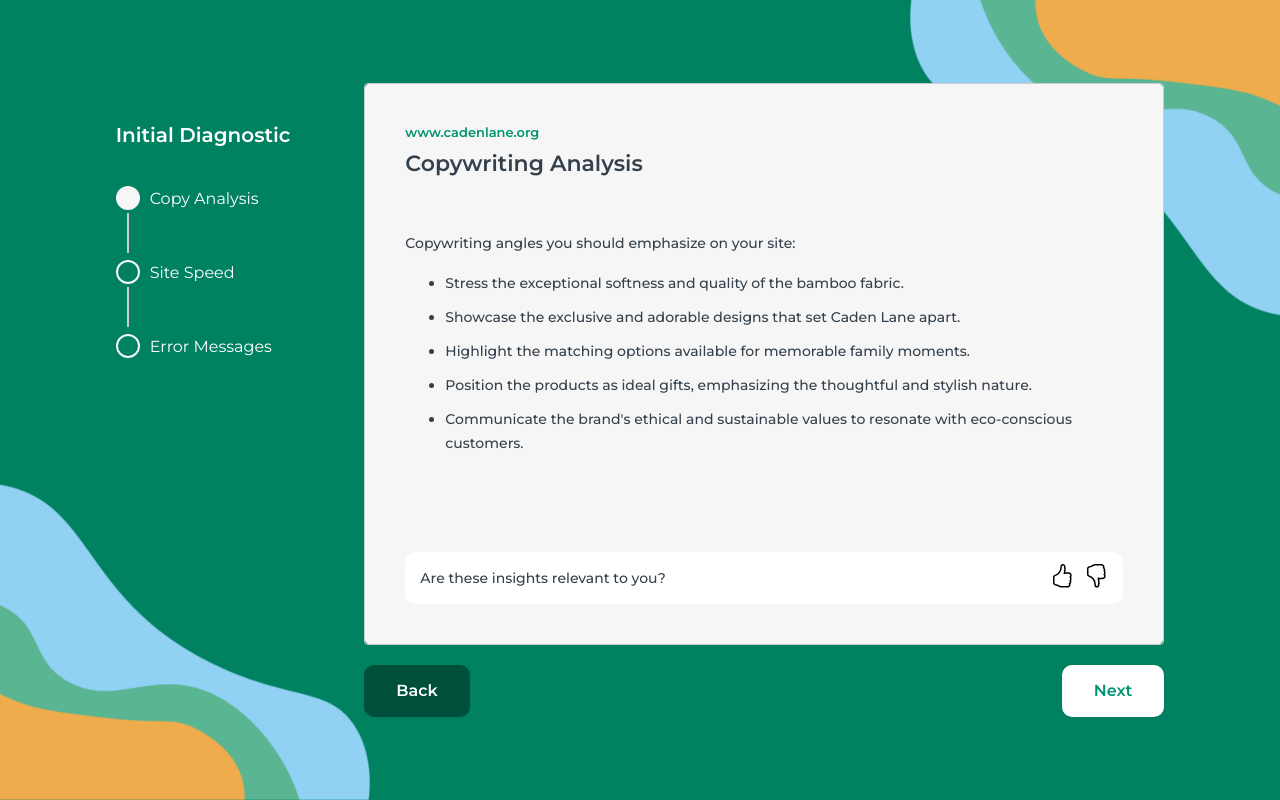
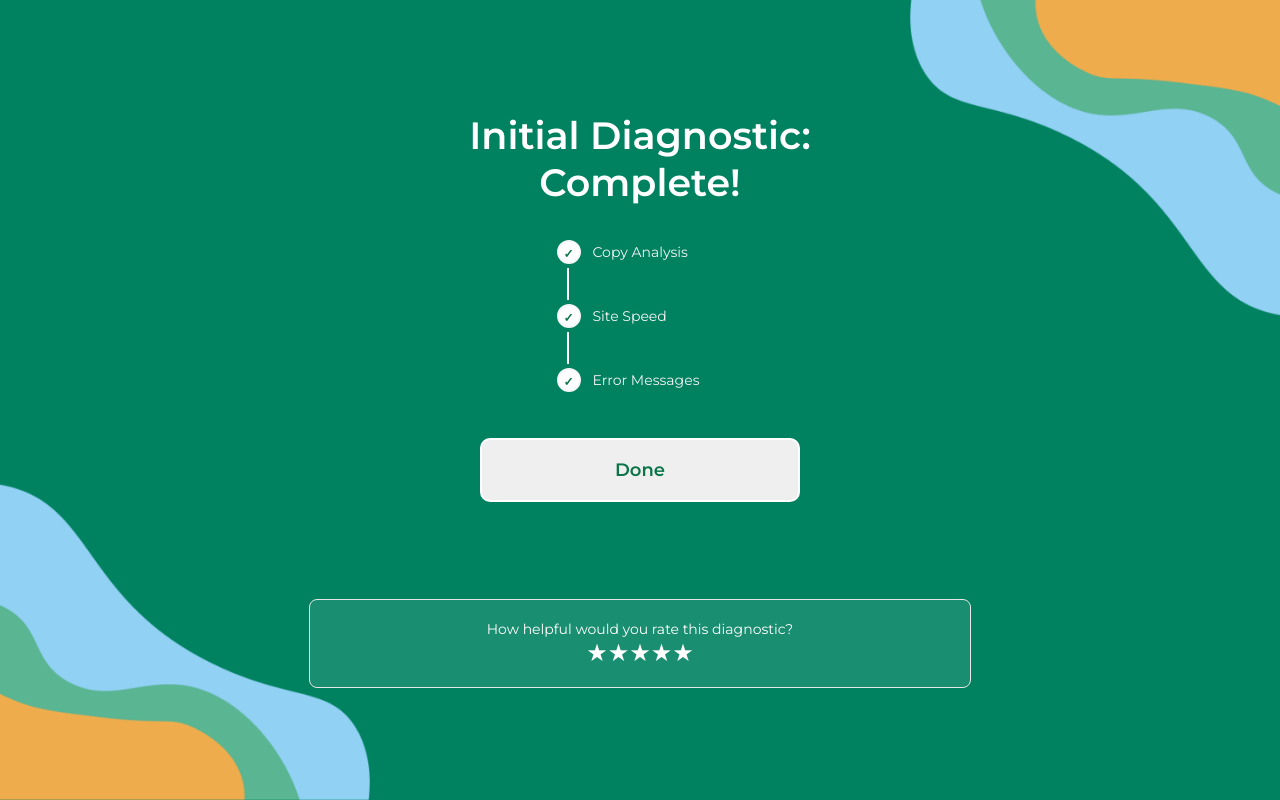
Before and after one commit to AdamsEugene/page-vitals, a Vue app: page /success in a window 1280 px wide. Built offline with nearby package versions, Linux system fonts and the light colour scheme.

Commit message:
saving success page

```diff
--- a/src/App.vue
+++ b/src/App.vue
@@ -2,13 +2,15 @@
 import GetStarted from './components/GetStarted.vue';
 import Steppers from './components/Steppers.vue';
 import FeedbackModal from './components/FeedbackModal.vue';
+import Success from './components/Success.vue';
 </script>
 
 <template>
   <div id="app" >
     <!-- <GetStarted /> -->
-    <Steppers />
+    <!-- <Steppers /> -->
     <!-- <FeedbackModal/> -->
+    <Success/>
   </div>
 </template>
 
--- /dev/null
+++ b/src/components/Success.vue
@@ -0,0 +1,234 @@
+<!-- <script setup lang="ts">
+</script> -->
+
+<template>
+  <section class="page_vitals_get_started">
+    <div id="page_vitals_get_started_cover_div">
+      <h5 id="page_vitals_get_started_cover_heading">Initial Diagnostic: <br> Complete! </h5>
+      <!-- <p id="page_vitals_get_started_cover_content">
+        While waiting for UX observations from your heatmap data, check out these initial insights to get started optimizing your site
+      </p> -->
+
+    <div id="page_vitals_stepper_cover">
+    <div id="page_vitails_mk-stepper">
+      <details class="mk-stepper-step">
+        <summary class="mk-stepper-step__header"><span class="mk-stepper-step__icon">&#10003;</span><span class="mk-stepper-step__label">Copy Analysis</span></summary>
+      </details>
+      <details class="mk-stepper-step">
+        <summary class="mk-stepper-step__header"><span class="mk-stepper-step__icon">&#10003;</span><span class="mk-stepper-step__label">Site Speed</span></summary>
+      </details>
+      <details class="mk-stepper-step">
+        <summary class="mk-stepper-step__header"><span class="mk-stepper-step__icon">&#10003;</span><span class="mk-stepper-step__label">Error Messages</span></summary>
+      </details>
+    </div>
+    <button id="page_vital_get_started_button">
+      Done
+    </button> <br><br> <br>
+
+    <div class="page_vitals_Stars_rating_wrapper">
+      <p id="page_vitals_return_text">How helpful would you rate this diagnostic?</p>
+
+        <div class="page_vitals_star_rating_div">
+    <span
+      v-for="star in stars"
+      :key="star.id"
+      @mouseover="hoverStar(star)"
+      @click="selectStar(star)"
+      @mouseleave="resetStars"
+      :class="{ 'selected': star.selected, 'hovered': star.hovered }"
+    >
+      &#9733; <!-- Filled star unicode character -->
+    </span>
+  </div>
+    </div>
+  </div>
+
+    </div>
+  </section>
+</template>
+
+<script setup>
+import { ref } from 'vue';
+
+const stars = ref([
+  { id: 1, selected: false, hovered: false },
+  { id: 2, selected: false, hovered: false },
+  { id: 3, selected: false, hovered: false },
+  { id: 4, selected: false, hovered: false },
+  { id: 5, selected: false, hovered: false },
+]);
+
+const hoverStar = (star) => {
+  stars.value.forEach((s) => (s.hovered = s.id <= star.id));
+};
+
+const resetStars = () => {
+  stars.value.forEach((s) => (s.hovered = false));
+};
+
+const selectStar = (star) => {
+  stars.value.forEach((s) => {
+    if (s.id <= star.id) {
+      s.selected = true;
+    } else {
+      s.selected = false;
+    }
+  });
+};
+</script>
+<style scoped>
+.page_vitals_get_started{
+width: 100vw;
+height: 100vh;
+display: flex;
+justify-content: center;
+align-items: center;
+position: absolute;
+z-index: 1;
+}
+
+#page_vitals_get_started_cover_div{
+  width: 440px;
+  /* margin-top: -5%; */
+}
+
+#page_vitals_get_started_cover_heading{
+  color: var(--Grey-White, #FFF);
+text-align: center;
+font-size: 38px;
+font-weight: 600;
+margin-bottom: 10px;
+margin-top: 0px;
+}
+
+#page_vitals_get_started_cover_content{
+  color: var(--Grey-100, #F6F6F6);
+text-align: center;
+font-size: 20px;
+font-style: normal;
+font-weight: 500;
+line-height: 28px;
+}
+
+#page_vitals_stepper_cover{
+  display: flex;
+  flex-direction: column;
+  justify-content: center;
+  align-items: center;
+}
+
+#page_vitails_mk-stepper {
+  margin: auto;
+  display: flex;
+  flex-direction: column;
+  justify-content: center;
+}
+
+.mk-stepper-step {
+  position: relative;
+}
+.mk-stepper-step:not(:last-of-type)::before {
+  content: "";
+  display: block;
+  height: calc(100% - 32px);
+  width: 2px;
+  position: absolute;
+  left: 34px;
+  top: 52px;
+  background-color: #fff;
+  z-index: 1;
+}
+.mk-stepper-step__header {
+  display: flex;
+  align-items: center;
+  padding-top: 24px;
+  padding-right: 48px;
+  padding-bottom: 16px;
+  padding-left: 24px;
+  /* color: rgba(0, 0, 0, 0.87); */
+  outline: none;
+  cursor: pointer;
+}
+.mk-stepper-step__header::-webkit-details-marker {
+  display: none;
+}
+.mk-stepper-step__icon {
+  display: inline-block;
+  width: 20px;
+  height: 20px;
+  margin-right: 12px;
+  line-height: 24px;
+  font-size: 12px;
+  text-align: center;
+  border-radius: 50%;
+  border: 2px solid #F6F6F6;
+  color:#0B7448;
+  font-weight: 900;
+  background-color:#fff;
+}
+.mk-stepper-step__label {
+  font-size: 14px;
+  font-weight: 400;
+  color: #F6F6F6;
+}
+
+.mk-stepper-step--active .mk-stepper-step__label {
+  /* color: rgba(0, 0, 0, 0.87); */
+  font-weight: 500;
+}
+
+#page_vital_get_started_button{
+margin-top: 30px;
+display: flex;
+width: 320px;
+padding: 16px 24px;
+text-align: center;
+justify-content: center;
+align-items: center;
+border-radius: 10px;
+border: 2px solid white;
+color: var(--Success-05-Darker, #0B7448);
+font-size: 18px;
+font-weight: 600;
+line-height: 28px;
+cursor: pointer;
+}
+
+.page_vitals_Stars_rating_wrapper{
+margin-top: 40px;
+width: 620px;
+border-radius: var(--corner-med, 8px);
+border: 1px solid var(--Grey-200, #E6E7E8);
+background: rgba(255, 255, 255, 0.10);
+padding: 20px;
+}
+
+#page_vitals_return_text{
+    color: var(--Grey-White, #FFF);
+    text-align: center;
+    font-size: 14px;
+    font-style: normal;
+    padding: 0px;
+    margin: 0px;
+}
+
+.page_vitals_star_rating_div {
+  display: flex;
+  justify-content: center;
+}
+
+.page_vitals_star_rating_div span {
+  font-size: 24px;
+  color: #fff;
+  cursor: pointer;
+}
+
+.page_vitals_star_rating_div span.selected {
+  color:  #FFD700;
+}
+
+.page_vitals_star_rating_div span.hovered {
+  color: #ccc;
+}
+
+</style>
```
